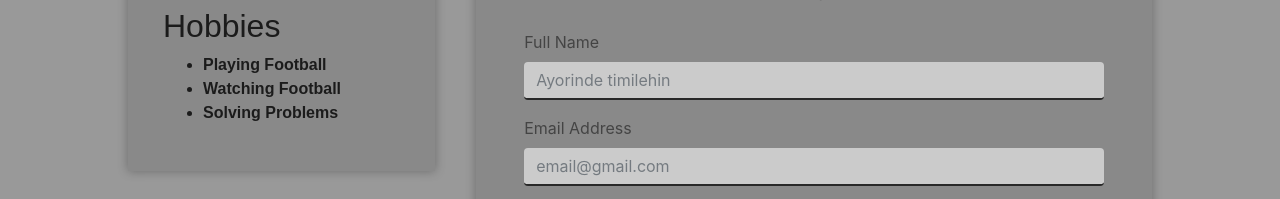
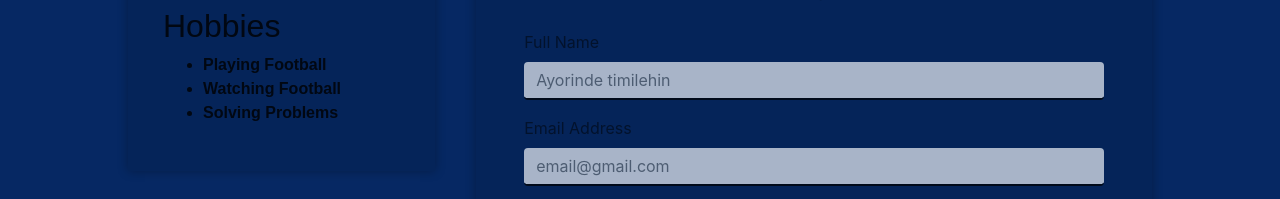
Before and after one commit to timilxr/Profile.github.io, a plain HTML site: page index.html in a window 1280 px wide. Shown: the part 746-945 px from the top of the page. Drawn offline with Linux system fonts and the light colour scheme; files whose address does not match are found by name.

Commit message:
UI UPdate

```diff
--- a/index.html
+++ b/index.html
@@ -8,7 +8,7 @@
 	<script src="js/bootstrap.js"></script>
 	<style type="text/css">
 	body{
-		background-color: rgba(0,0,0,0.4);
+		background-color: #062863;
 	}
 	#main{
 		margin: 0% 10% 0% 10%;
@@ -94,7 +94,7 @@
 		color: rgba(0,0,0,0.5);
 	}
 	input[type=text],input[type=email],input[type=tel],textarea{
-		background-color: rgba(255,255,255,0.8);
+		background-color: #edf2f7;
 		border: 0;
 		border-bottom: 2px solid black;
 		opacity: 0.7;
```
